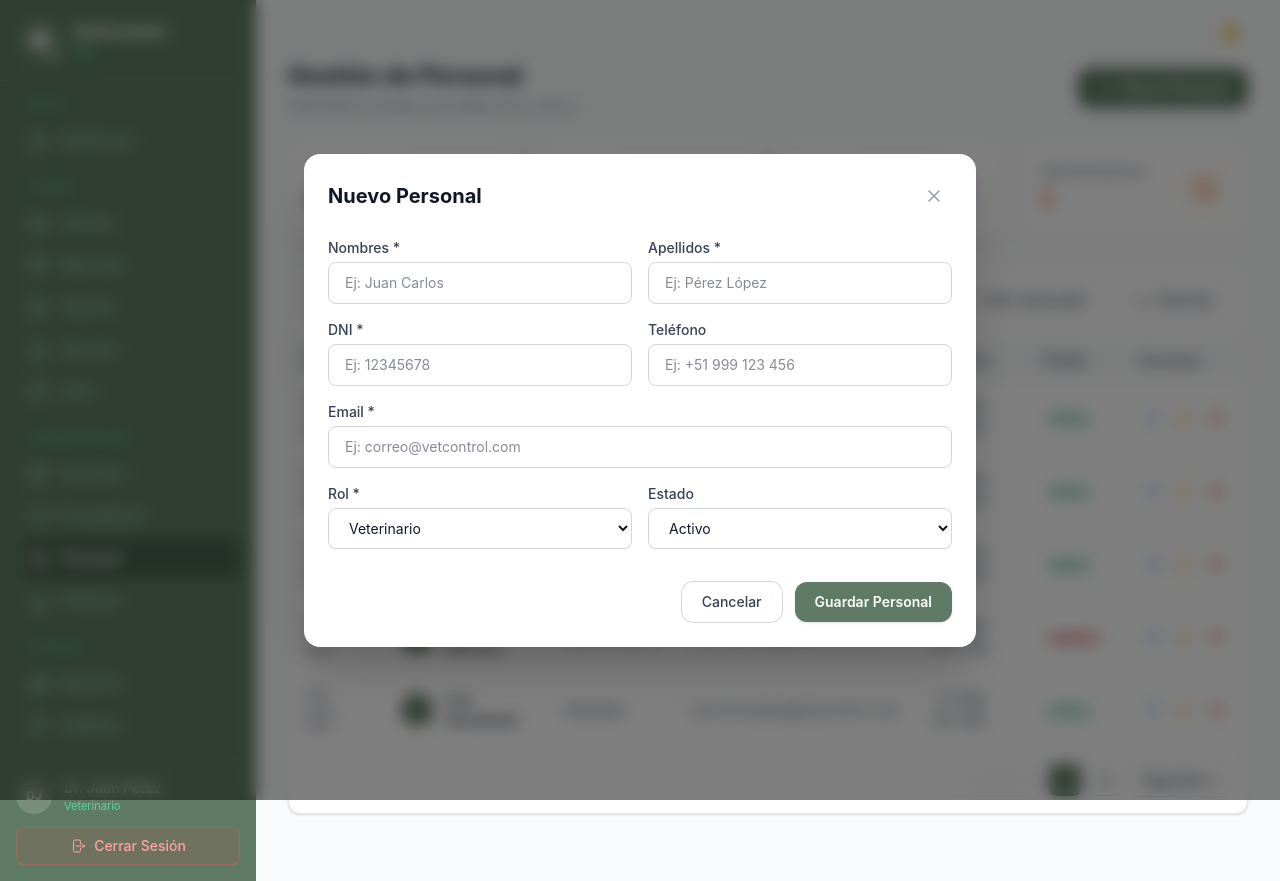
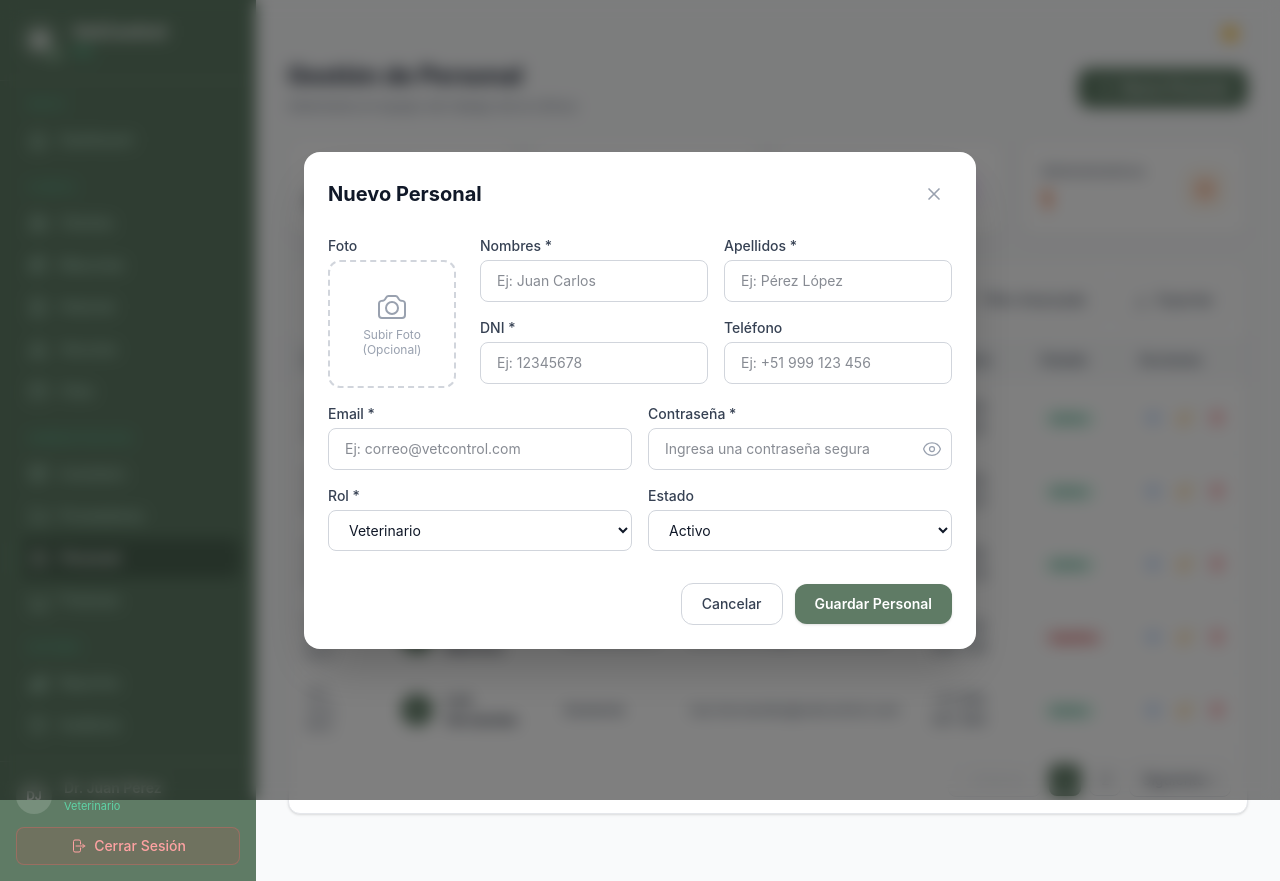
Before and after one commit to murgaalex94-rgb/vetcontrol360-web, a React (Vite) app in the folder frontend/: page /personal in a window 1280 px wide. Both pictures are taken after a click on the button "Nuevo Personal". Built offline with nearby package versions, Linux system fonts and the light colour scheme.

Commit message:
feat: agregar campo contraseña con toggle y subir foto en Nuevo Personal

```diff
--- a/frontend/src/pages/PersonalPage.jsx
+++ b/frontend/src/pages/PersonalPage.jsx
@@ -63,31 +63,77 @@ function ModalDetallesPersonal({ empleado, onClose }) {
 }
 
 function NuevoPersonalModal({ onClose }) {
-  var [form, setForm] = useState({ nombres: '', apellidos: '', dni: '', telefono: '', email: '', rol: 'Veterinario', estado: 'Activo' });
+  var [form, setForm] = useState({ nombres: '', apellidos: '', dni: '', telefono: '', email: '', password: '', rol: 'Veterinario', estado: 'Activo' });
+  var [showPassword, setShowPassword] = useState(false);
+  var [foto, setFoto] = useState(null);
+  var [dragOver, setDragOver] = useState(false);
 
   function handleChange(e) {
     setForm(Object.assign({}, form, { [e.target.name]: e.target.value }));
   }
 
   function handleSubmit() {
-    console.log('Nuevo Personal:', form);
     onClose();
   }
 
-  var inputClass = 'w-full rounded-lg border border-gray-300 dark:border-[#404040] bg-white dark:bg-[#2C2C2C] px-4 py-2.5 text-sm text-gray-900 dark:text-[#E0E0E0] focus:outline-none focus:ring-2 focus:ring-emerald-500 focus:border-emerald-500';
-  var labelClass = 'block text-sm font-medium text-gray-700 dark:text-[#C0C0C0] mb-1';
+  function handleFotoDrop(e) {
+    e.preventDefault();
+    setDragOver(false);
+    var file = e.dataTransfer ? e.dataTransfer.files[0] : e.target.files[0];
+    if (file && file.type.startsWith('image/')) {
+      var reader = new FileReader();
+      reader.onload = function (ev) { setFoto(ev.target.result); };
+      reader.readAsDataURL(file);
+    }
+  }
+
+  function handleFotoDragOver(e) {
+    e.preventDefault();
+    setDragOver(true);
+  }
+
+  function handleFotoDragLeave(e) {
+    e.preventDefault();
+    setDragOver(false);
+  }
+
+  var inputClass = 'w-full rounded-lg border border-gray-300 dark:border-[#404040] bg-white dark:bg-[#2C2C2C] px-4 py-2.5 text-sm text-gray-900 dark:text-[#E0E0E0] focus:outline-none focus:ring-2 focus:ring-[#5F7B65] focus:border-[#5F7B65]';
+  var labelClass = 'block text-sm font-medium text-gray-700 dark:text-[#D0D0D0] mb-1';
 
   return (
     <div className="fixed inset-0 z-50 flex items-center justify-center bg-black/50 backdrop-blur-sm">
       <div className="bg-white dark:bg-[#1E1E1E] rounded-2xl shadow-2xl w-full max-w-2xl mx-4">
         <div className="flex items-center justify-between p-6 pb-0">
           <h2 className="text-xl font-bold text-gray-900 dark:text-[#E0E0E0]">Nuevo Personal</h2>
-          <button onClick={onClose} className="p-2 rounded-lg hover:bg-gray-100 dark:hover:bg-[#2C2C2C] text-gray-400 dark:text-[#808080] hover:text-gray-600 dark:hover:text-[#A0A0A0] transition-colors cursor-pointer">
+          <button onClick={onClose} className="p-2 rounded-lg hover:bg-gray-100 dark:hover:bg-[#333] text-gray-400 dark:text-[#808080] hover:text-gray-600 transition-colors cursor-pointer">
             <svg className="w-5 h-5" fill="none" stroke="currentColor" strokeWidth={2} viewBox="0 0 24 24"><path strokeLinecap="round" strokeLinejoin="round" d="M6 18L18 6M6 6l12 12" /></svg>
           </button>
         </div>
 
         <div className="p-6 space-y-4">
+          <div className="flex gap-6">
+            <div className="flex-shrink-0">
+              <label className={labelClass}>Foto</label>
+              <div
+                onDrop={handleFotoDrop}
+                onDragOver={handleFotoDragOver}
+                onDragLeave={handleFotoDragLeave}
+                onClick={function () { document.getElementById('foto-input-nuevo').click(); }}
+                className={'relative flex flex-col items-center justify-center w-32 h-32 rounded-xl border-2 border-dashed cursor-pointer transition-colors ' + (dragOver ? 'border-[#5F7B65] bg-[#5F7B65]/5' : 'border-gray-300 dark:border-[#404040] hover:border-gray-400 dark:hover:border-[#606060]')}
+              >
+                {foto ? (
+                  <img src={foto} alt="Preview" className="w-full h-full object-cover rounded-xl" />
+                ) : (
+                  <>
+                    <svg className="w-8 h-8 text-gray-400 dark:text-[#808080] mb-1" fill="none" stroke="currentColor" strokeWidth={1.5} viewBox="0 0 24 24"><path strokeLinecap="round" strokeLinejoin="round" d="M6.827 6.175A2.31 2.31 0 0 1 5.186 7.23c-.38.054-.757.112-1.134.175C2.999 7.58 2.25 8.507 2.25 9.574V18a2.25 2.25 0 0 0 2.25 2.25h15A2.25 2.25 0 0 0 21.75 18V9.574c0-1.067-.75-1.994-1.802-2.169a47.865 47.865 0 0 0-1.134-.175 2.31 2.31 0 0 1-1.64-1.055l-.822-1.316a2.192 2.192 0 0 0-1.736-1.039 48.774 48.774 0 0 0-5.232 0 2.192 2.192 0 0 0-1.736 1.039l-.821 1.316Z" /><path strokeLinecap="round" strokeLinejoin="round" d="M16.5 12.75a4.5 4.5 0 1 1-9 0 4.5 4.5 0 0 1 9 0Z" /></svg>
+                    <span className="text-xs text-gray-400 dark:text-[#808080] text-center leading-tight px-1">Subir Foto<br />(Opcional)</span>
+                  </>
+                )}
+                <input id="foto-input-nuevo" type="file" accept="image/*" className="hidden" onChange={handleFotoDrop} />
+              </div>
+            </div>
+
+            <div className="flex-1 space-y-4">
               <div className="grid grid-cols-2 gap-4">
                 <div>
                   <label className={labelClass}>Nombres *</label>
@@ -109,10 +155,27 @@ function NuevoPersonalModal({ onClose }) {
                   <input type="text" name="telefono" value={form.telefono} onChange={handleChange} className={inputClass} placeholder="Ej: +51 999 123 456" />
                 </div>
               </div>
+            </div>
+          </div>
 
+          <div className="grid grid-cols-2 gap-4">
             <div>
               <label className={labelClass}>Email *</label>
               <input type="email" name="email" value={form.email} onChange={handleChange} className={inputClass} placeholder="Ej: correo@vetcontrol.com" />
+            </div>
+            <div>
+              <label className={labelClass}>Contraseña *</label>
+              <div className="relative">
+                <input type={showPassword ? 'text' : 'password'} name="password" value={form.password} onChange={handleChange} className={inputClass + ' pr-10'} placeholder="Ingresa una contraseña segura" />
+                <button type="button" onClick={function () { setShowPassword(!showPassword); }} className="absolute right-2.5 top-1/2 -translate-y-1/2 text-gray-400 dark:text-[#808080] hover:text-gray-600 dark:hover:text-[#A0A0A0] transition-colors cursor-pointer">
+                  {showPassword ? (
+                    <svg className="w-5 h-5" fill="none" stroke="currentColor" strokeWidth={1.5} viewBox="0 0 24 24"><path strokeLinecap="round" strokeLinejoin="round" d="M3.98 8.223A10.477 10.477 0 0 0 1.934 12C3.226 16.338 7.244 19.5 12 19.5c.993 0 1.953-.138 2.863-.395M6.228 6.228A10.451 10.451 0 0 1 12 4.5c4.756 0 8.773 3.162 10.065 7.498a10.522 10.522 0 0 1-4.293 5.774M6.228 6.228 3 3m3.228 3.228 3.65 3.65m7.894 7.894L21 21m-3.228-3.228-3.65-3.65m0 0a3 3 0 1 0-4.243-4.243m4.242 4.242L9.88 9.88" /></svg>
+                  ) : (
+                    <svg className="w-5 h-5" fill="none" stroke="currentColor" strokeWidth={1.5} viewBox="0 0 24 24"><path strokeLinecap="round" strokeLinejoin="round" d="M2.036 12.322a1.012 1.012 0 0 1 0-.639C3.423 7.51 7.36 4.5 12 4.5c4.638 0 8.573 3.007 9.963 7.178.07.207.07.431 0 .639C20.577 16.49 16.64 19.5 12 19.5c-4.638 0-8.573-3.007-9.963-7.178Z" /><path strokeLinecap="round" strokeLinejoin="round" d="M15 12a3 3 0 1 1-6 0 3 3 0 0 1 6 0Z" /></svg>
+                  )}
+                </button>
+              </div>
+            </div>
           </div>
 
           <div className="grid grid-cols-2 gap-4">
@@ -135,7 +198,7 @@ function NuevoPersonalModal({ onClose }) {
         </div>
 
         <div className="flex items-center justify-end gap-3 p-6 pt-2">
-          <button onClick={onClose} className="px-5 py-2.5 rounded-xl border border-gray-300 dark:border-[#404040] text-sm font-medium text-gray-700 dark:text-[#C0C0C0] hover:bg-gray-50 dark:hover:bg-[#2C2C2C] transition-colors cursor-pointer">Cancelar</button>
+          <button onClick={onClose} className="px-5 py-2.5 rounded-xl border border-gray-300 dark:border-[#404040] text-sm font-medium text-gray-700 dark:text-[#D0D0D0] hover:bg-gray-50 dark:hover:bg-[#2C2C2C] transition-colors cursor-pointer">Cancelar</button>
           <button onClick={handleSubmit} className="px-5 py-2.5 rounded-xl text-sm font-semibold text-white shadow-sm transition-colors cursor-pointer" style={{ backgroundColor: '#5F7B65' }}>Guardar Personal</button>
         </div>
       </div>
```
Lines whose indentation alone changed are shown as unchanged.
